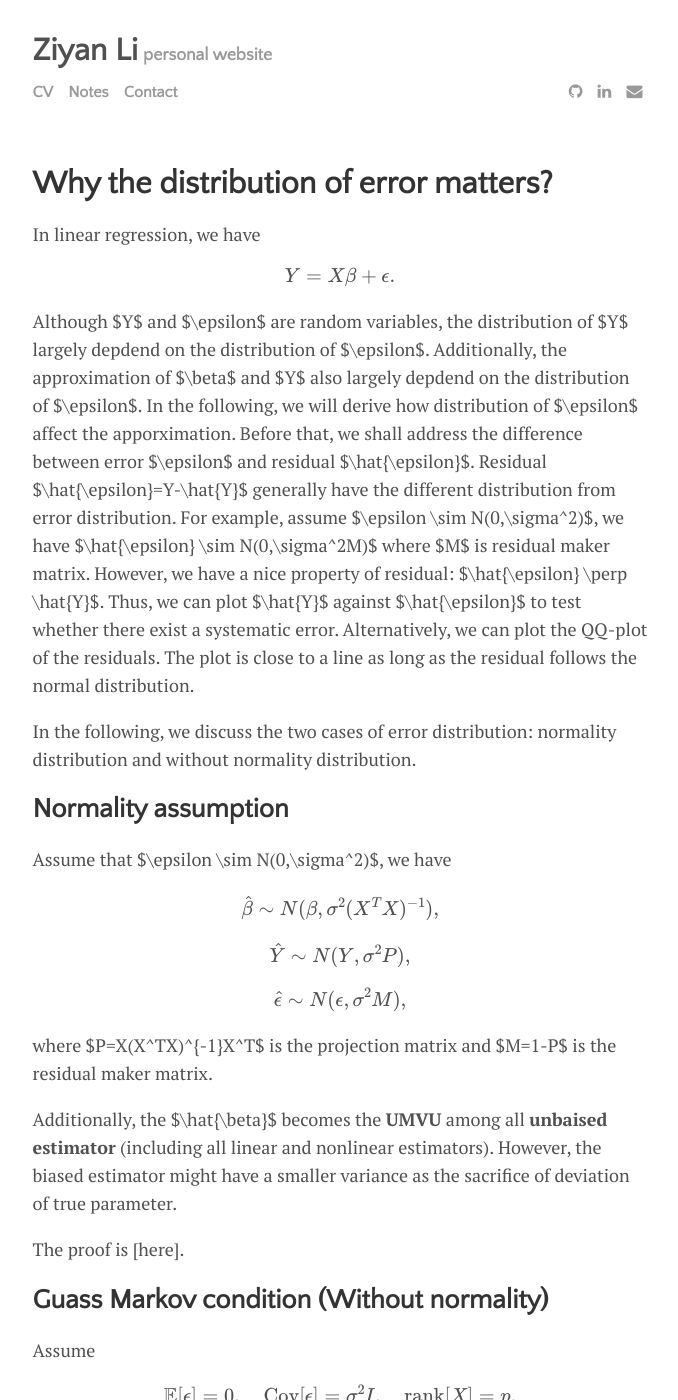
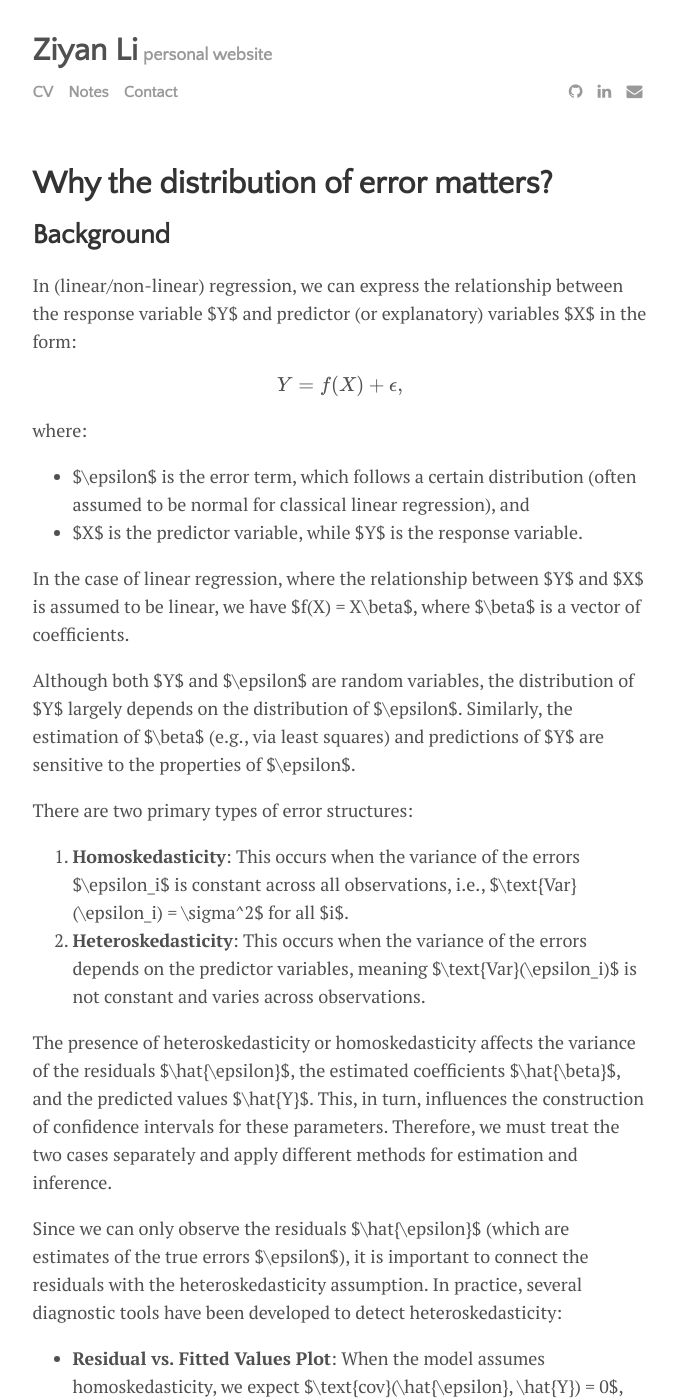
Before and after one commit to catty-halsey/catty-halsey.github.io, a Jekyll site: the page built from _posts/2024-11-14-Why the distribution of error matters?.md, in a window 1280 px wide and 1400 px high. Shown: the whole window, without its empty margins (300-978 px from the left). Built offline with Jekyll 4.4.1, drawn with Linux system fonts in a browser that asks for light colours; formulas are drawn with MathJax 3; some of the changed text lies outside the part shown.

Commit message:
Update 2024-11-14-Why the distribution of error matters?.md

```diff
--- a/_posts/2024-11-14-Why the distribution of error matters?.md
+++ b/_posts/2024-11-14-Why the distribution of error matters?.md
@@ -5,18 +5,46 @@ author: "Ziyan Li"
 categories: journal
 tags: [documentation, sample]
 ---
-
-In linear regression, we have
+## Background
+In (linear/non-linear) regression, we can express the relationship between the response variable $Y$ and predictor (or explanatory) variables $X$ in the form:
 
 $$
-Y=X\beta+\epsilon.
+Y = f(X) + \epsilon,
 $$
 
-Although  $Y$ and $\epsilon$ are random variables, the distribution of $Y$ largely depdend on the distribution of $\epsilon$. Additionally, the approximation of $\beta$ and $Y$ also largely depdend on the distribution of $\epsilon$. In the following, we will derive how distribution of $\epsilon$ affect the apporximation. Before that, we shall address the difference between error $\epsilon$ and residual $\hat{\epsilon}$. Residual $\hat{\epsilon}=Y-\hat{Y}$ generally have the different distribution from error distribution. For example, assume $\epsilon \sim N(0,\sigma^2)$, we have $\hat{\epsilon} \sim N(0,\sigma^2M)$ where $M$ is residual maker matrix. However, we have a nice property of residual: $\hat{\epsilon} \perp \hat{Y}$. Thus, we can plot $\hat{Y}$ against $\hat{\epsilon}$ to test whether there exist a systematic error. Alternatively, we can plot the QQ-plot of the residuals. The plot is close to a line as long as the residual follows the normal distribution.
+where:
+- $\epsilon$ is the error term, which follows a certain distribution (often assumed to be normal for classical linear regression), and
+- $X$ is the predictor variable, while $Y$ is the response variable.
 
-In the following, we discuss the two cases of error distribution: normality distribution and without normality distribution.
+In the case of linear regression, where the relationship between $Y$ and $X$ is assumed to be linear, we have $f(X) = X\beta$, where $\beta$ is a vector of coefficients.
 
-## Normality assumption
+Although both $Y$ and $\epsilon$ are random variables, the distribution of $Y$ largely depends on the distribution of $\epsilon$. Similarly, the estimation of $\beta$ (e.g., via least squares) and predictions of $Y$ are sensitive to the properties of $\epsilon$.
+
+There are two primary types of error structures:
+1. **Homoskedasticity**: This occurs when the variance of the errors $\epsilon_i$ is constant across all observations, i.e., $\text{Var}(\epsilon_i) = \sigma^2$ for all $i$.
+2. **Heteroskedasticity**: This occurs when the variance of the errors depends on the predictor variables, meaning $\text{Var}(\epsilon_i)$ is not constant and varies across observations.
+
+The presence of heteroskedasticity or homoskedasticity affects the variance of the residuals $\hat{\epsilon}$, the estimated coefficients $\hat{\beta}$, and the predicted values $\hat{Y}$. This, in turn, influences the construction of confidence intervals for these parameters. Therefore, we must treat the two cases separately and apply different methods for estimation and inference.
+
+Since we can only observe the residuals $\hat{\epsilon}$ (which are estimates of the true errors $\epsilon$), it is important to connect the residuals with the heteroskedasticity assumption. In practice, several diagnostic tools have been developed to detect heteroskedasticity:
+
+- **Residual vs. Fitted Values Plot**: When the model assumes homoskedasticity, we expect $\text{cov}(\hat{\epsilon}, \hat{Y}) = 0$, meaning there should be no systematic pattern between the residuals and the fitted values. If homoskedasticity holds, the residuals should be randomly scattered around zero with no discernible structure.
+
+  Specifically, under the assumption of normality, the residuals and fitted values are independent of each other. If heteroskedasticity is present, we may observe patterns such as a "fanning" effect or increasing/decreasing spread of the residuals as the fitted values increase.
+
+- **Serial Correlation (Residual vs. Time or Sample Size)**: In time-series data, heteroskedasticity might manifest as serial correlation, where the residuals exhibit systematic patterns over time or across observations. If we observe that the residuals display such patterns, it suggests heteroskedasticity.
+
+
+It's important to note that **observing heteroskedasticity does not automatically mean the model is incorrect**. There are two possible explanations for heteroskedasticity:
+1. **True Heteroskedasticity**: The underlying process naturally has a non-constant variance of errors. This might occur, for instance, in financial or economic data, where variability increases with the size or magnitude of the predictor variables.
+2. **Model Misspecification**: The observed heteroskedasticity could indicate that the model is misspecified, which might include issues such as omitted variables, non-linear relationships, or incorrect functional form.
+
+In the following, we introduce how to approximate the parameters under homodrasticity and heterodrasticity.
+
+
+## Homodrasticity
+Under the assumption homodrasticity, we discuss the two cases of error distribution: normality distribution and without normality distribution.
+### Normality assumption
 Assume that $\epsilon \sim N(0,\sigma^2)$,  we have
 
 $$
@@ -37,7 +65,7 @@ Additionally, the $\hat{\beta}$ becomes the **UMVU** among all **unbaised estima
 
 The proof is [here].
 
-## Guass Markov condition (Without normality)
+### Guass Markov condition (Without normality)
 
 Assume
 
```
Also changed, not shown: other parts of _posts/2024-11-14-Why the distribution of error matters?.md (+2 -0 lines).
